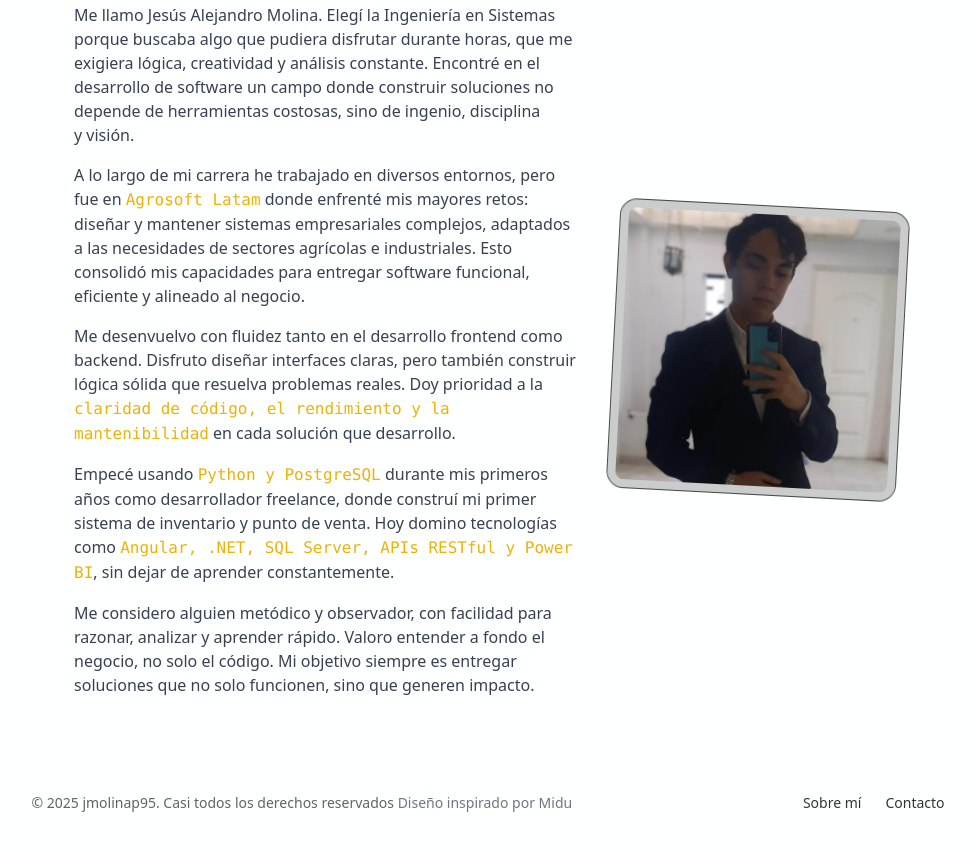
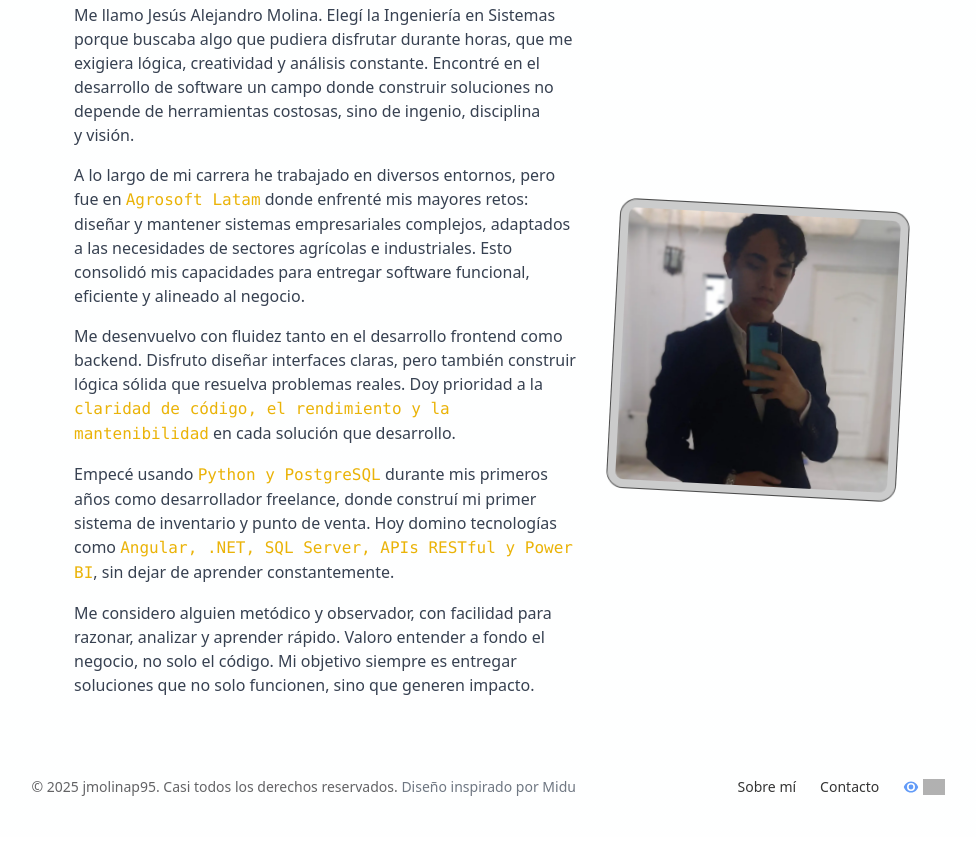
Before and after one commit to jmolinap2/porfolio-code, an Astro site: page / in a window 1280 px wide. Shown: the part 3863-4714 px from the top of the page, without its empty margins (152-1128 px from the left). Built offline with nearby package versions, Linux system fonts and the light colour scheme; Astro itself is replaced by a stand-in of ours; grey boxes are pictures that could not be loaded.

Commit message:
contador vistas

```diff
--- a/src/components/Footer.astro
+++ b/src/components/Footer.astro
@@ -1,30 +1,32 @@
 ---
-const currentYear = new Date().getFullYear()
+const currentYear = new Date().getFullYear();
+const isProduction = import.meta.env.MODE === 'production';
 ---
+<footer class="opacity-80 m-4 mt-16 w-full mx-auto container lg:max-w-[71.34%] md:max-w-2xl mb-10 flex flex-col items-center">
+  <div class="w-full flex flex-col md:flex-row items-center justify-between gap-4">
+    <span class="text-sm text-zinc-800/90 dark:text-zinc-200/90 text-center md:text-left">
+      © {currentYear} <a href="/#sobre-mi" class="hover:underline">jmolinap95</a>.
+      Casi todos los derechos reservados.
+      <a class="text-sm text-gray-600 dark:text-gray-400"> Diseño inspirado por Midu</a>
+    </span>
 
-<footer
-  class="opacity-80 m-4 mt-16 w-full mx-auto container lg:max-w-[71.34%] md:max-w-2xl mb-10 flex justify-center"
->
-  <div
-    class="rounded-lg w-full max-w-screen-xl mx-auto md:flex md:items-center md:justify-between py-4"
-  >
-    <span class="text-sm sm:text-center text-zinc-800/90 dark:text-zinc-200/90"
-      >© {currentYear}
-      <a href="/#sobre-mi" class="hover:underline">jmolinap95</a>. Casi
-      todos los derechos reservados
-      <a class="text-sm text-gray-600 "> Diseño inspirado por Midu</a>
-    </span>
-    <ul
-      class="flex flex-wrap items-center mt-3 text-sm font-medium dark:text-white/90 sm:mt-0"
-    >
-      <li>
-        <a href="/#sobre-mi" class="hover:underline me-4 md:me-6">Sobre mí</a>
-      </li>
-      <li>
-        <a id="contacto" href="mailto:miduga@gmail.com" class="hover:underline"
-          >Contacto</a
-        >
-      </li>
+    <ul class="flex items-center text-sm font-medium dark:text-white/90 gap-6">
+      <li><a href="/#sobre-mi" class="hover:underline">Sobre mí</a></li>
+      <li><a id="contacto" href="mailto:miduga@gmail.com" class="hover:underline">Contacto</a></li>
+      {isProduction && (
+        <li class="flex items-center gap-1">
+          <svg class="w-4 h-4 text-blue-500 dark:text-blue-300" fill="currentColor" viewBox="0 0 20 20">
+            <path d="M10 3C5 3 1.73 7.11 1 10c.73 2.89 4 7 9 7s8.27-4.11 9-7c-.73-2.89-4-7-9-7zm0 12a5 5 0 110-10 5 5 0 010 10zm0-8a3 3 0 100 6 3 3 0 000-6z"/>
+          </svg>
+          <img
+            src="https://counter1.optistats.ovh/private/freecounterstat.php?c=9jnc7lf3ehtz3bfk6jhx5zfq65z8wt1d"
+            alt="Visitas"
+            style="height: 16px; filter: invert(0);"
+            class="dark:invert"
+            loading="lazy"
+          />
+        </li>
+      )}
     </ul>
   </div>
 </footer>
```
